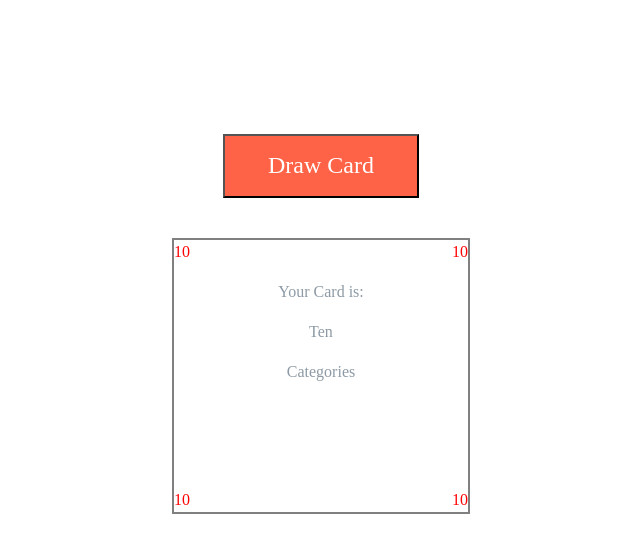
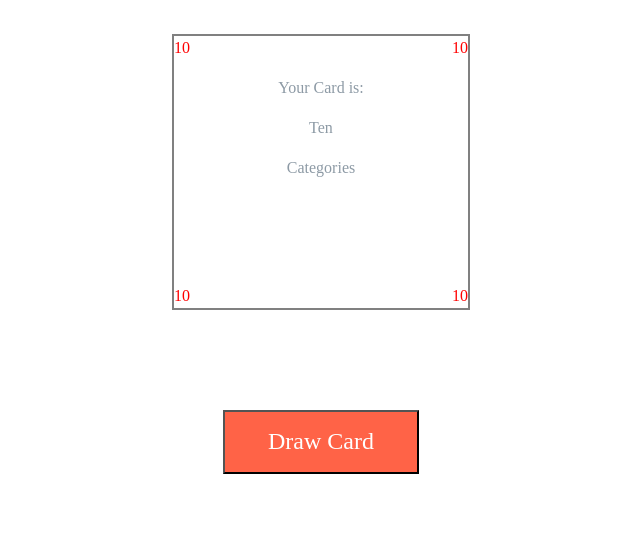
Before and after one commit to brandonv98/circle_of_death_game, a plain HTML site: page index.html in a window 1280 px wide. Both pictures are taken after a click on the button "Draw Card". Shown: the part 90-642 px from the top of the page, without its empty margins (319-959 px from the left). Drawn offline with nearby package versions, Linux system fonts and the light colour scheme.

Commit message:
Touch Ups

```diff
--- a/index.html
+++ b/index.html
@@ -7,12 +7,6 @@
   </head>
   <body>
     <h1>Circle Of Death</h1>
-    <div id="input">
-      <h1></h1>
-      <!-- <label for="user_input">Let's Play!!</label> -->
-      <input required="required" class="hidden" id="user_input" type="text" name="user_guess" placeholder="Answer.."/>
-      <button type="submit">Draw Card</button>
-    </div>
     <div class="card-type">
       <span>1</span>
       <span>1</span>
@@ -25,6 +19,13 @@
       <span>1</span>
       <!-- <p class="card"></p> -->
     </div>
+    <div id="input">
+      <h1></h1>
+      <!-- <label for="user_input">Let's Play!!</label> -->
+      <input required="required" class="hidden" id="user_input" type="text" name="user_guess" placeholder="Answer.."/>
+      <button type="submit">Draw Card</button>
+    </div>
+
     <!-- output -->
     <div id="output"></div>
     <script src="js/quiz.js"></script>
--- a/js/quiz.js
+++ b/js/quiz.js
@@ -38,8 +38,13 @@ const handleDraw = () => {
 	cardLook.setAttribute('class', 'card-type');
 	liCard.innerHTML = cards[card - 1][0];
 	liCardValue.innerHTML = cards[card - 1][1];
+	const h1 = document.querySelector('H1');
+	h1.innerHTML = 'Circle Of Death';
 	for (var i = 0; i < spans.length; i++) {
 		spans[i].innerHTML = cards[card - 1][2];
+	}
+	if (cards[card - 1][2] === 'A') {
+		h1.innerHTML = 'Brandon Calls My Way!';
 	}
 	if (roundNumber > 5) {
 		console.log('Random Card is : ', card, 'Random Number : ', randomCard());
```
